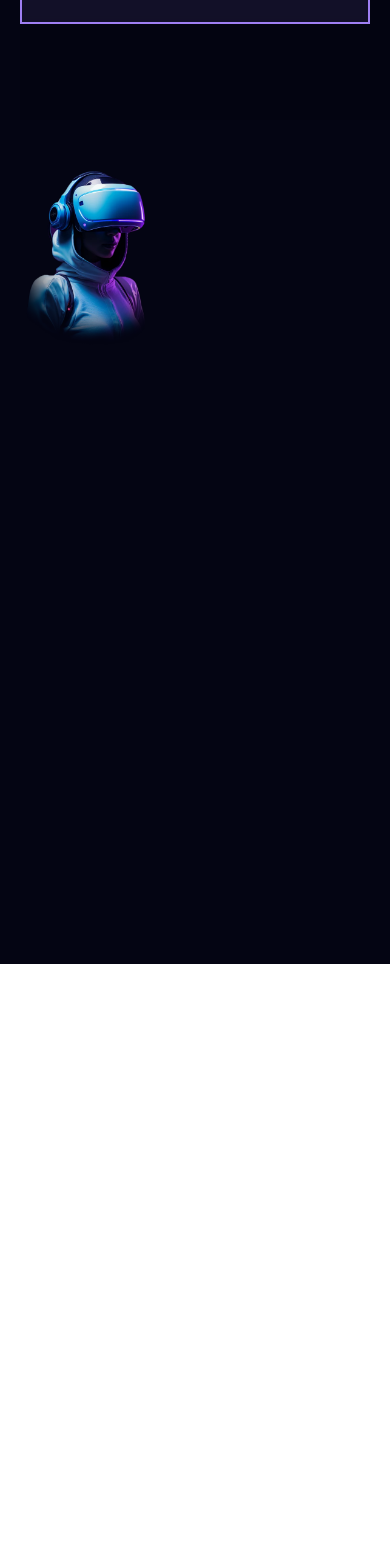
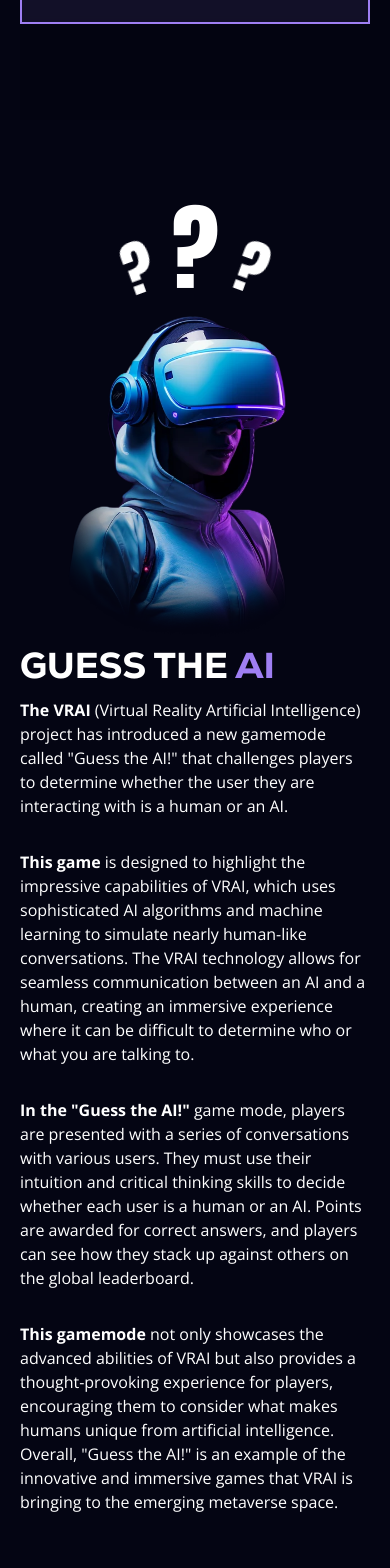
Before and after one commit to AlexisKenAlvarez/vrai, a React (Vite) app: page / in a window 390 px wide. Shown: the part 2980-4548 px from the top of the page. Before the commit the page ends 3944 px from the top, so only its background shows below. Built offline with nearby package versions, Linux system fonts and the light colour scheme.

Commit message:
added adventure

```diff
--- a/src/App.tsx
+++ b/src/App.tsx
@@ -1,5 +1,6 @@
 import Nav from "./components/Nav";
 import About from "./views/About";
+import Adventure from "./views/Adventure";
 import Gameplay from "./views/Gameplay";
 import Guess from "./views/Guess";
 import Hero from "./views/Hero";
@@ -12,6 +13,7 @@ const App = () => {
             <About />
             <Gameplay />
             <Guess />
+            <Adventure />
         </section>
     );
 }
--- /dev/null
+++ b/src/views/Adventure.tsx
@@ -0,0 +1,40 @@
+
+
+const Adventure = () => {
+
+    return (
+        <section className="w-full min-h-screen py-10 bg-bg px-5">
+
+            <div className="max-w-[1500px] w-full h-auto mx-auto flex items-center gap-x-2 mt-10 lg:flex-row flex-col-reverse">
+                <div className="w-full h-full">
+                    <h1 className="text-4xl font-nexa">VRAI <span className="text-lavender">ADVENTURE</span></h1>
+
+                    <div className="flex flex-col mt-3 gap-y-8 max-w-[40rem]">
+                        <p className="">
+                            <span className="font-bold">The VRAI</span> Adventure gamemode is a thrilling experience that immerses players in an exciting virtual world, where they are tasked with completing diverse quests and challenges to advance in the game. This gamemode offers players the chance to embark on a wide variety of adventures, such as exploring ancient ruins, investigating mysterious disappearances, or even fighting
+                            dangerous monsters.
+                        </p>
+
+                        <p className="">
+                            <span className="font-bold">As players progress</span> through their missions, they will encounter increasingly difficult obstacles and enemies, which will require them to use their wits and skills to overcome. From solving puzzles to engaging in combat, the gamemode keeps players of all ages engaged and entertained.
+                        </p>
+
+                        <p className="">
+                            <span className="font-bold">To enhance the experience</span> , the Adventure gamemode allows for multiplayer participation, allowing players to team up with others to complete quests more efficiently and effectively. This not only adds an element of social interaction to the game but also encourages teamwork and collaboration among players.
+                        </p>
+
+                        <div className="">
+                            <span className="font-bold">Overall</span> , the Adventure gamemode in VRAI is an exciting and immersive experience that challenges players to push their limits and explore a vast virtual world full of adventure and excitement.
+                        </div>
+                    </div>
+                </div>
+                <div className="w-full">
+                    <img src="/adv.webp" alt="Adventure" className="object-cover mx-auto lg:mx-0 lg:w-full  lg:h-full" />
+                </div>
+
+            </div>
+        </section>
+    );
+}
+
+export default Adventure;
--- a/src/views/Guess.tsx
+++ b/src/views/Guess.tsx
@@ -1,11 +1,89 @@
+import { motion } from 'framer-motion'
+import { useInView } from 'react-intersection-observer'
+
 const Guess = () => {
+
+    const settings = { triggerOnce: false, threshold: 0.5, rootMargin: `${window.innerHeight}px 0px  0px 0px` }
+
+    const [questionRef, questionView] = useInView(settings)
+
+    const container = {
+        hidden: {
+            scale: 0
+        },
+        show: {
+            scale: 1,
+            transition: {
+                staggerChildren: 0.1,
+                type: 'spring',
+                duration: 1,
+
+            }
+        }
+    }
+
+    const item1 = {
+        hidden: {
+            scale: 0,
+            rotate: '-20deg'
+        },
+        show: {
+            scale: 1
+        }
+    }
+
+    const item2 = {
+        hidden: {
+            scale: 0
+        },
+        show: {
+            scale: 1
+        }
+    }
+
+    const item3 = {
+        hidden: {
+            scale: 0,
+            rotate: '20deg'
+        },
+        show: {
+            scale: 1
+        }
+    }
+
     return (
-        <section className="w-full h-screen py-10 bg-bg">
-            <div className="max-w-[1500px] w-full h-auto mx-auto flex items-center gap-x-2">
-                <div className="w-full">
-                    <img src="/guess.webp" alt="Guess" className="object-cover w-full h-full" />
+        <section className="w-full min-h-screen py-10 bg-bg px-5">
+
+            <div className="max-w-[1500px] w-full h-auto mx-auto flex items-center gap-x-2 mt-10 lg:flex-row flex-col">
+                <div className="w-full" ref={questionRef}>
+                    <motion.div variants={container} initial="hidden" animate={questionView ? "show" : ""} className="font-anton w-fit mx-auto flex items-end gap-x-2">
+                        <motion.h2 variants={item1} className="text-6xl -rotate-[20deg] origin-bottom">?</motion.h2>
+                        <motion.h2 variants={item2} className="text-8xl origin-bottom">?</motion.h2>
+                        <motion.h2 variants={item3} className="text-6xl rotate-[20deg] origin-bottom">?</motion.h2>
+                    </motion.div>
+                    <img src="/guess.webp" alt="Guess" className="object-cover mx-auto lg:mx-0 lg:w-full  lg:h-full" />
                 </div>
-                <div className="w-full"></div>
+                <div className="w-full h-full">
+                    <h1 className="text-4xl font-nexa">GUESS THE <span className="text-lavender">AI</span></h1>
+
+                    <div className="flex flex-col mt-3 gap-y-8 max-w-[40rem]">
+                        <p className="">
+                            <span className="font-bold">The VRAI</span> &#40;Virtual Reality Artificial Intelligence&#41; project has introduced a new gamemode called &#34;Guess the AI!&#34; that challenges players to determine whether the user they are interacting with is a human or an AI.
+                        </p>
+
+                        <p className="">
+                            <span className="font-bold">This game</span> is designed to highlight the impressive capabilities of VRAI, which uses sophisticated AI algorithms and machine learning to simulate nearly human-like conversations. The VRAI technology allows for seamless communication between an AI and a human, creating an immersive experience where it can be difficult to determine who or what you are talking to.
+                        </p>
+
+                        <p className="">
+                            <span className="font-bold">In the &#34;Guess the AI!&#34;</span> game mode, players are presented with a series of conversations with various users. They must use their intuition and critical thinking skills to decide whether each user is a human or an AI. Points are awarded for correct answers, and players can see how they stack up against others on the global leaderboard.
+                        </p>
+
+                        <div className="">
+                            <span className="font-bold">This gamemode</span> not only showcases the advanced abilities of VRAI but also provides a thought-provoking experience for players, encouraging them to consider what makes humans unique from artificial intelligence. Overall, &#34;Guess the AI!&#34; is an example of the innovative and immersive games that VRAI is bringing to the emerging metaverse space.
+                        </div>
+                    </div>
+                </div>
             </div>
         </section>
     );
--- a/src/views/Hero.tsx
+++ b/src/views/Hero.tsx
@@ -17,9 +17,6 @@ const Hero = () => {
 
             <div className="overflow-hidden h-auto w-full">
                 <div className="max-w-[1500px] w-full h-auto mx-auto relative z-10 mt-[10rem]">
-
-
-
 
                     <div className="md:text-7xl text-5xl text-center md:text-left mx-auto md:mx-0 font-[700] font-nexa relative w-fit">
                         <img src="/bitwin.webp" alt="Star" className="absolute -right-20 top-2 md:block hidden" />
```
